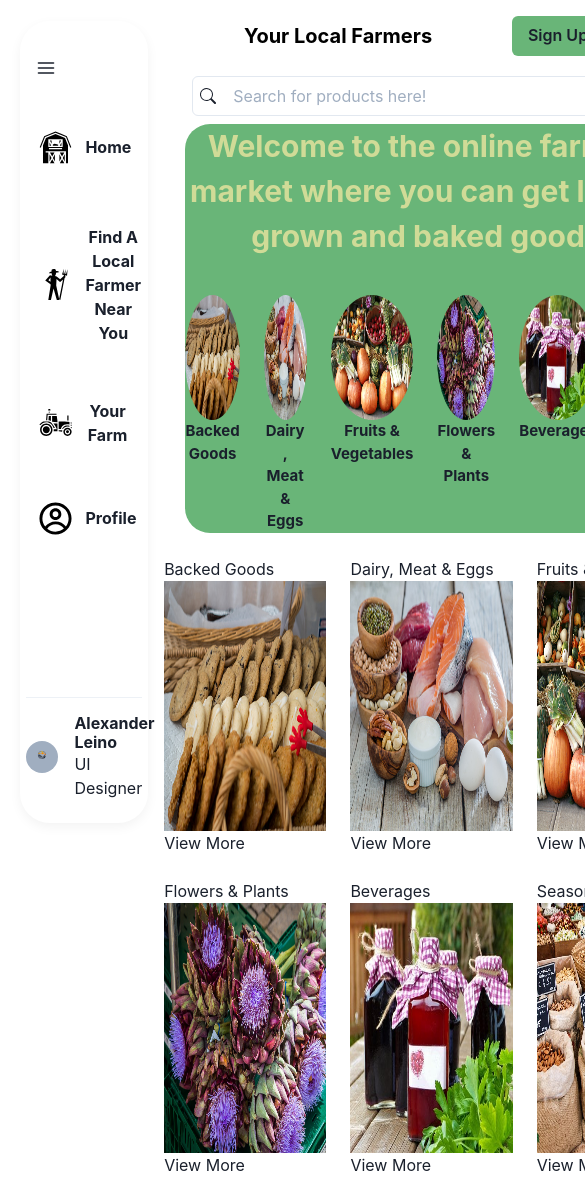
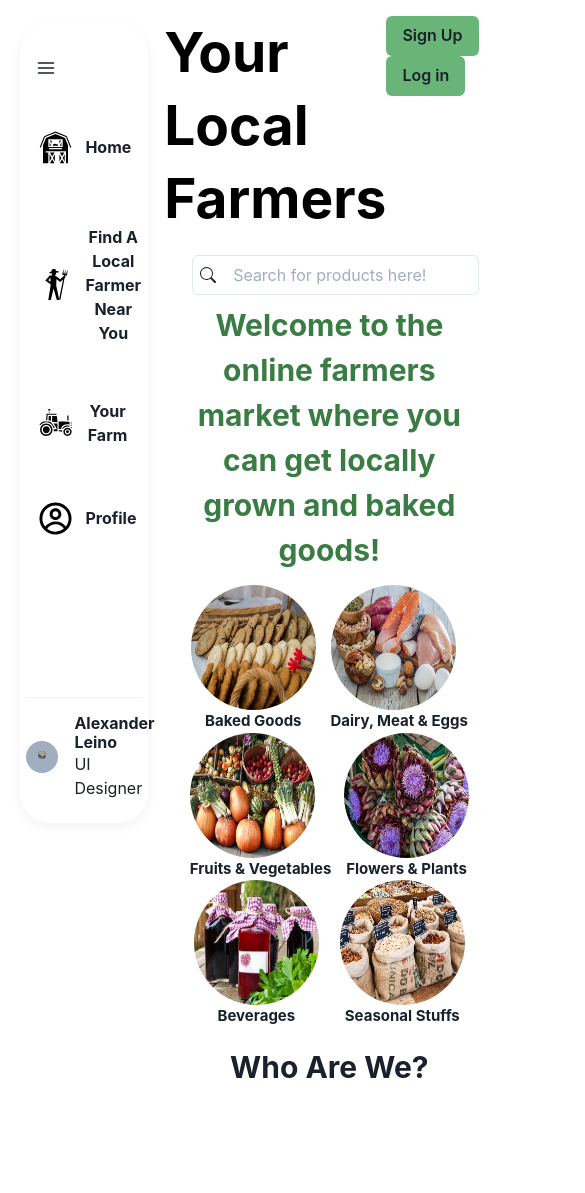
Before and after one commit to tevissaur/your-local-farmers, a React (Create React App) app in the folder client/: page / in a window 390 px wide. Shown: the top 1193 px of the page, 585 px wide, since content can reach past the window. After the commit the page ends 1104 px from the top, so only its background shows below. Built offline with nearby package versions, Linux system fonts and the light colour scheme.

Commit message:
updated some ui elements for the homepage created homepagebody component

```diff
--- a/client/src/categoryData.js
+++ b/client/src/categoryData.js
@@ -10,7 +10,7 @@ import seasonalStuffs from './assets/seasonalStuffs-2.jpg';
 
 export const categoryData = [
   {
-    title: 'Backed Goods',
+    title: 'Baked Goods',
     image: bakedGoods
   },
   {
--- a/client/src/components/CategoryCard.js
+++ /dev/null
@@ -1,16 +0,0 @@
-import {Link} from 'react-router-dom';
-import {Box} from '@chakra-ui/react'
-
-const CategoryCard = ({card}) => {
-  return (
-    <Box borderRadius='50%'>
-      <h1> {card.title}</h1>
-      <img src={card.image} style={{width:"300px", height:"250px"}} />
-      <Link to={`/products/${card.title.toLowerCase()}`}>View More </Link>
-
-    </Box>
-
-  )
-}
-
-export default CategoryCard
--- a/client/src/components/CategoryCards.js
+++ /dev/null
@@ -1,21 +0,0 @@
-import { categoryData } from '../categoryData';
-import CategoryCard from './CategoryCard';
-import { Grid, GridItem } from '@chakra-ui/react'
-
-
-
-const CategoryCards = () => {
-
-  return (
-   <Grid templateColumns='repeat(3, 1fr)' gap={6} mt={6}>
-    {categoryData.map((card,index) => (
-      <CategoryCard key={index} card={card}/>
-    ))
-    }
-   </Grid>
-  )
-}
-
-
-
-export default CategoryCards
--- /dev/null
+++ b/client/src/components/HomePageBody.js
@@ -0,0 +1,15 @@
+
+import{Flex, Text, Heading} from '@chakra-ui/react'
+
+
+const HomePageBody = () => {
+    return (
+        <>
+            <Flex  justifyContent='center' mt={5}>
+                <Heading as='h2'>Who Are We?</Heading>
+            </Flex>
+        </>
+    )
+}
+
+export default HomePageBody
--- a/client/src/components/Signup.js
+++ b/client/src/components/Signup.js
@@ -14,7 +14,8 @@ import {
     Button,
     Input,
     useDisclosure,
-    Box
+    Box,
+    Flex
   } from '@chakra-ui/react'
 
 function Signup() {
@@ -27,10 +28,10 @@ return (
     <>
 
     <Box>
-        <Button onClick={onOpen} bg="primary.lightGreen" mr="4">
-        Sign Up
-        </Button>
-        <Button bg="primary.lightGreen">Log in</Button>
+        <Flex wrap='wrap'>
+            <Button onClick={onOpen} bg="primary.lightGreen" mr="4">Sign Up</Button>
+            <Button bg="primary.lightGreen">Log in</Button>
+        </Flex>
     </Box>
 
     <Modal
--- a/client/src/components/SmallCategoryIcon.js
+++ b/client/src/components/SmallCategoryIcon.js
@@ -1,14 +1,11 @@
 import React from 'react'
-import {Image, Flex, Box, Text, color} from '@chakra-ui/react'
-import bakedGoods from '../assets/beverages2.jpg'
-import DairyMeatEggs from '../assets/DairyMeatEggs.jpg'
-import { border } from '@chakra-ui/react'
+import {Image, Flex, Box, Text} from '@chakra-ui/react'
 import SmallIcon from '../components/SmallIcon.css'
-import SmartSmallIcon from './SmartSmallIcon'
+
 
 const SmallCategoryIcon = ({ card }) => {
     return (
-        <Flex justifyContent='space-evenly'>
+        <Flex justifyContent='space-evenly' flexGrow='3' className="icon-basket">
             <Box>
                 <Flex flexDir="column" alignItems='center' fontSize='15px' fontWeight='Bold'>
                     <Box className='smallCategoryIcon'>
--- a/client/src/components/SmallIcon.css
+++ b/client/src/components/SmallIcon.css
@@ -1,3 +1,5 @@
 .smallCategoryIcon:hover {
     transform: scale(1.15);
+    color: grey;
+    text-decoration: underline;
 }
--- a/client/src/components/SmartSmallIcon.js
+++ b/client/src/components/SmartSmallIcon.js
@@ -2,10 +2,11 @@ import React from 'react'
 import { Flex } from '@chakra-ui/react'
 import  {categoryData}   from '../categoryData'
 import SmallCategoryIcon from './SmallCategoryIcon'
+import css from '../pages/Homepage.css'
 
 function SmartSmallIcon() {
     return (
-        <Flex templateColumns='repeat(3, 1fr)' gap={6} mt={6}>
+        <Flex flexWrap='wrap' >
         {categoryData.map((card,index) => (
           <SmallCategoryIcon key={index} card={card}/>
         ))
--- a/client/src/components/header.js
+++ b/client/src/components/header.js
@@ -1,16 +1,15 @@
 
-import{Flex, Center, Heading} from '@chakra-ui/react'
-import Signup from '../components/Signup';
-import LoginForm from '../components/LoginForm';
+import{Flex, Center, Heading, Image} from '@chakra-ui/react'
+import Signup from './Signup';
 
 const Header = () => {
     return (
         <>
             <Flex >
                 <Center flex="1">
-                    <Heading size="md" color="black">Your Local Farmers</Heading>
+                    <Heading as='h1' fontSize='55px' color="black">Your Local Farmers</Heading>
                 </Center>
-                <Signup></Signup>
+                <Signup />
             </Flex>
 
         </>
--- a/client/src/extendedTheme.js
+++ b/client/src/extendedTheme.js
@@ -11,8 +11,16 @@ const customTheme = extendTheme({
         },
         background: {
             darkBlue: '#181D27'
-        }
-    }
+        },
+        breakpoints: {
+            sm: "320px",
+            md: "768px",
+            lg: "960px",
+            xl: "1200px",
+          },
+    },
 })
 
+const theme = extendTheme({ customTheme })
+
 export default customTheme
--- /dev/null
+++ b/client/src/fonts.css
@@ -0,0 +1 @@
+@import url('https://fonts.googleapis.com/css2?family=Fredoka+One&display=swap')
--- a/client/src/pages/Homepage.js
+++ b/client/src/pages/Homepage.js
@@ -1,12 +1,12 @@
 import SideNavBar from "../components/SideNavBar";
 import { Button, Box, Flex, Heading, Spacer, Center, Text, Container } from "@chakra-ui/react";
-import CategoryCards from "../components/CategoryCards";
-import Header from '../components/header'
+import Header from '../components/Header'
 import SearchBar from '../components/SearchBar'
-import wheat from '../assets/wheat.jpg'
 import customTheme from '../extendedTheme'
 import SmallCategoryIcon from '../components/SmallCategoryIcon'
 import SmartSmallIcon from "../components/SmartSmallIcon";
+import css from './Homepage.css'
+import HomePageBody from "../components/HomePageBody";
 
 const Homepage = () => {
   return (
@@ -14,34 +14,32 @@ const Homepage = () => {
 <Flex>
   <SideNavBar />
 <Box m={4} flex="1">
+
   <Header />
+  <SearchBar />
 
-          <SearchBar />
     <Container maxW='98%' mt={2}>
       <Box
-              backgroundColor={customTheme.colors.primary.lightGreen}
         borderRadius='25px'
         height='100%'>
         <Flex justifyContent='center'>
           <Text
             fontSize='30px'
             fontWeight='bold'
-                  color='#D0DB97'
+            color='#3A7D44'
             textAlign='center'>
             Welcome to the online farmers market where you can get locally grown and baked goods!
           </Text>
         </Flex>
         <Flex justifyContent='Center'>
         </Flex>
-              <Flex justifyContent='space-evenly' mt={3}>
+
+        <Flex justifyContent='center' mt={3}>
           <SmartSmallIcon />
         </Flex>
     </Box>
-
+    <HomePageBody />
     </Container>
-          <Box>
-            <CategoryCards />
-          </Box>
   </Box>
 </Flex>
 </>
```
Also changed, not shown: client/src/assets/lightlogo.png (added), client/src/assets/lightlogo.svg (added). Lines whose indentation alone changed are shown as unchanged.
